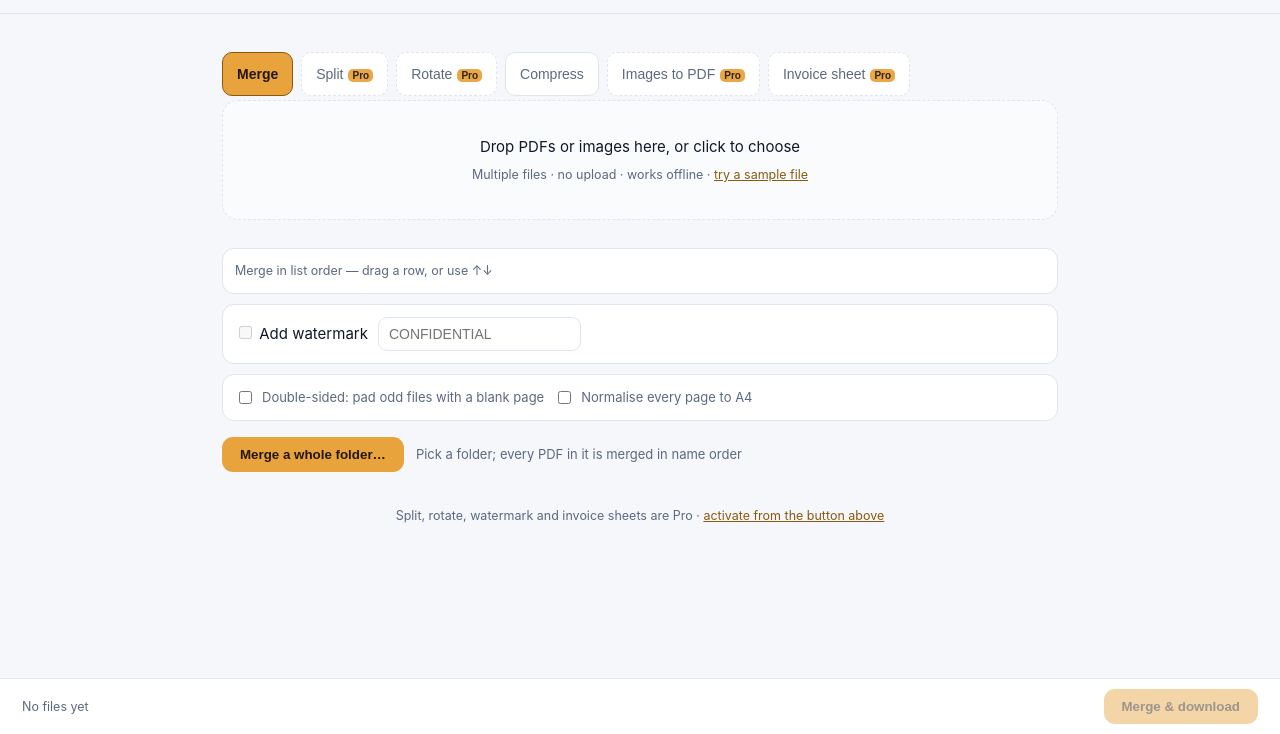
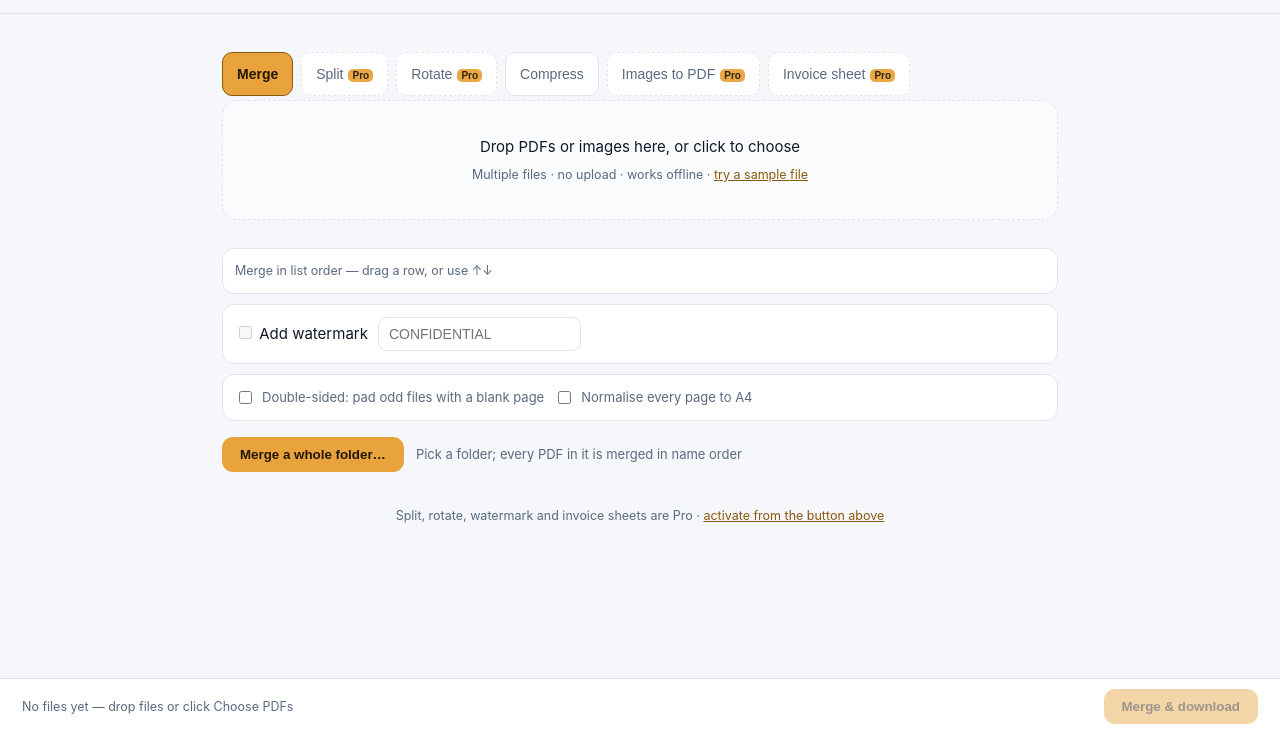
Before and after one commit to zzehui/DouDuo, a plain HTML site: page pdfpocket/app/index.html in a window 1280 px wide. Shown: the part 66-800 px from the top of the page. Drawn offline with Linux system fonts and the light colour scheme.

Commit message:
空状态补下一步动作；gated 标签改虚线+次要色（对比度过 WCAG）

```diff
--- a/pdfpocket/app/index.html
+++ b/pdfpocket/app/index.html
@@ -234,7 +234,7 @@ const $ = (s) => document.querySelector(s);
 const DICT = {
   zh: {title:"DOUDUO PDF 口袋 · 在线版", sub:"所有处理在本机完成，文件不会离开你的电脑。", merge:"合并", split:"拆分",
         rotate:"旋转", compress:"压缩", img:"图片转 PDF", drop:"把 PDF 或图片拖进来，或点这里选择",
-        dropSub:"支持多选 · 不上传 · 断网也能用 · ", demo:"用样例文件试试", noFiles:"还没有文件", run:"开始处理",
+        dropSub:"支持多选 · 不上传 · 断网也能用 · ", demo:"用样例文件试试", noFiles:"还没有文件 · 拖进来或点「选择 PDF」", run:"开始处理",
         tipA:"拆分、旋转、水印、发票拼版属于 Pro · ", tipB:"点右上角「激活 Pro」", langLabel:"界面语言", working:"处理中…", splitEvery:"每 N 页切一份", splitRange:"只取这些页", rotAll:"整份", rotRange:"只转这几页", deg90:"顺时针 90°", deg270:"顺时针 270°", lvLight:"轻（2200px）", lvNormal:"标准（1600px）", lvStrong:"强（1100px）", themeToDark:"切到深色", themeToLight:"切到浅色",
         merged:"合并并下载", splitBtn:"拆分并下载", rotBtn:"旋转并下载", compBtn:"压缩并下载", imgBtn:"转成 PDF",
         added:"已加入样例.pdf（3 页）", fail:"处理失败：", noImg:"先加几张图片", demoFail:"样例加载失败：",
@@ -252,7 +252,7 @@ const DICT = {
         needPro:"这是 Pro 功能：先激活授权码", invoicePro:"发票拼版是 Pro 功能"},
   en: {title:"DOUDUO PDF Pocket · Web", sub:"Everything runs on your machine. Your files never leave your computer.", merge:"Merge",
         split:"Split", rotate:"Rotate", compress:"Compress", img:"Images to PDF", drop:"Drop PDFs or images here, or click to choose",
-        dropSub:"Multiple files · no upload · works offline · ", demo:"try a sample file", noFiles:"No files yet", run:"Run",
+        dropSub:"Multiple files · no upload · works offline · ", demo:"try a sample file", noFiles:"No files yet — drop files or click Choose PDFs", run:"Run",
         tipA:"Split, rotate, watermark and invoice sheets are Pro · ", tipB:"activate from the button above", langLabel:"Interface language", working:"Working…", splitEvery:"Every N pages", splitRange:"Only these pages", rotAll:"All pages", rotRange:"Only these pages", deg90:"90° clockwise", deg270:"270° clockwise", lvLight:"Light (2200px)", lvNormal:"Standard (1600px)", lvStrong:"Strong (1100px)", themeToDark:"Switch to dark", themeToLight:"Switch to light",
         merged:"Merge & download", splitBtn:"Split & download", rotBtn:"Rotate & download", compBtn:"Compress & download", imgBtn:"Convert to PDF",
         added:"sample.pdf added (3 pages)", fail:"Failed: ", noImg:"add some images first", demoFail:"Sample failed: ",
--- a/pdfpocket/app/sw.js
+++ b/pdfpocket/app/sw.js
@@ -1,6 +1,6 @@
 // Service Worker：缓存外壳，装到桌面后断网也能用。
 // 版本号改一次 = 用户下次打开拿到新版。
-const V = "pdfpocket-v1.8.4";
+const V = "pdfpocket-v1.8.5";
 const ASSETS = [
   "./", "./index.html", "./core.js", "./compress.js", "./pdf-lib.esm.min.js",
   "./license.js", "./manifest.webmanifest", "./icon-192.png", "./icon-512.png", "./demo.pdf",
```
